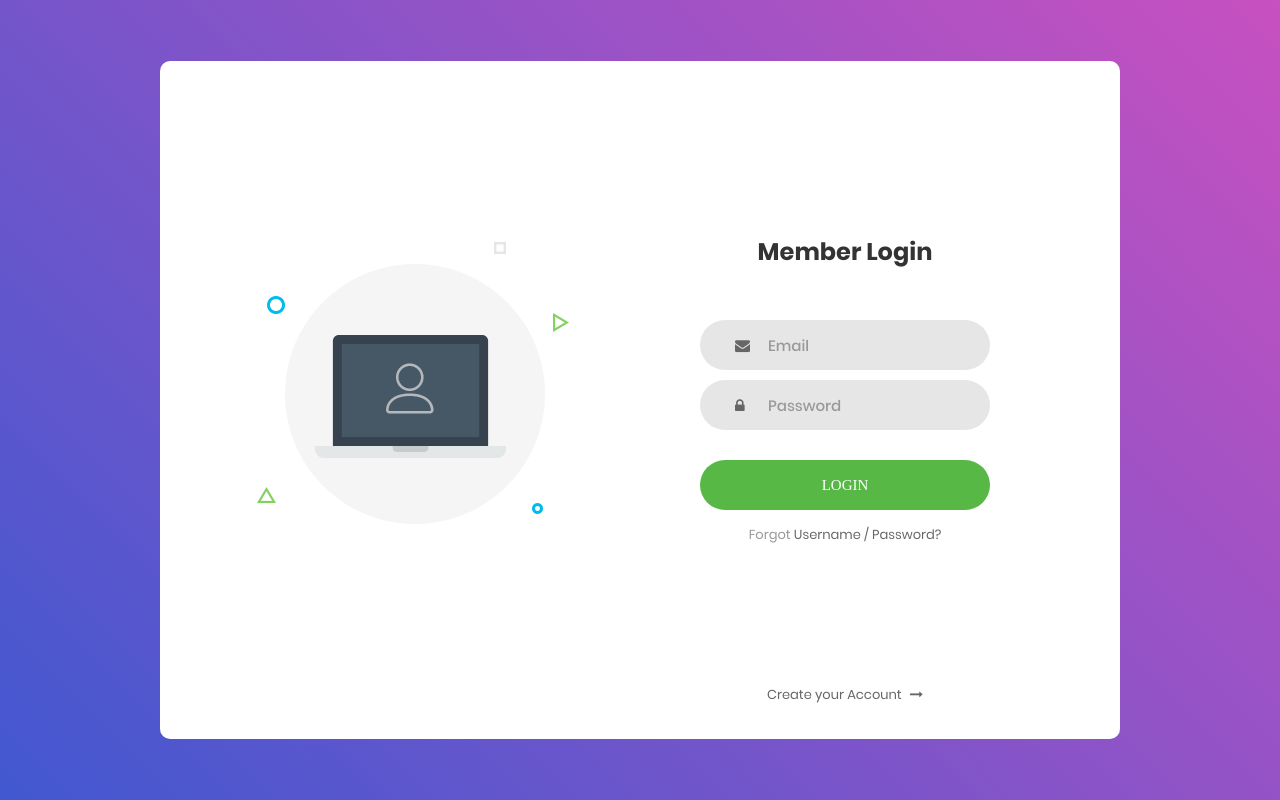
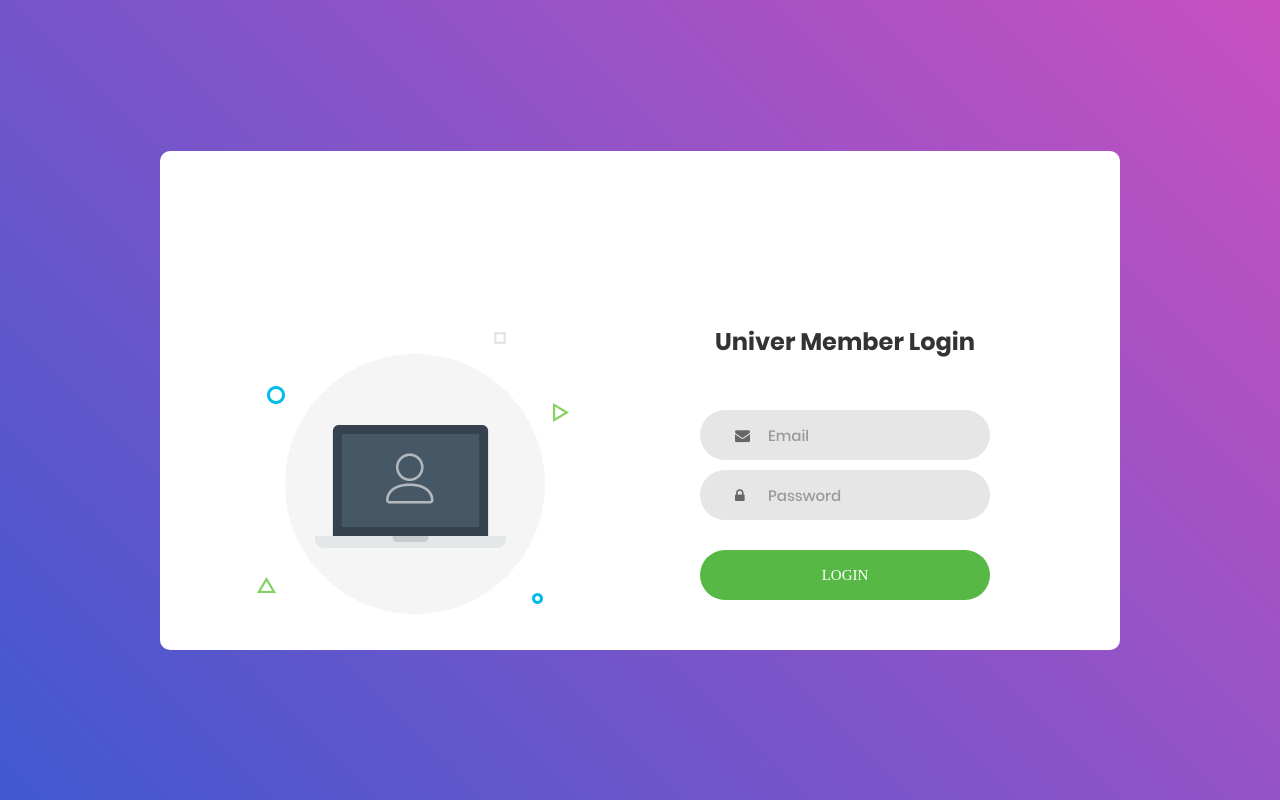
Before and after one commit to LinDevHard/lindevhard.github.io, a plain HTML site: page index.html in a window 1280 px wide. Drawn offline with Linux system fonts and the light colour scheme; a web font is replaced by a local one.

Commit message:
fix title, deleted few div-s

```diff
--- a/index.html
+++ b/index.html
@@ -1,7 +1,7 @@
 <!DOCTYPE html>
 <html lang="en">
 <head>
-	<title>Login V1</title>
+	<title>Univer Login System</title>
 	<meta charset="UTF-8">
 	<meta name="viewport" content="width=device-width, initial-scale=1">
 <!--===============================================================================================-->
@@ -32,7 +32,7 @@
 
 				<form class="login100-form validate-form">
 					<span class="login100-form-title">
-						Member Login
+						Univer Member Login
 					</span>
 
 					<div class="wrap-input100 validate-input" data-validate = "Valid email is required: ex@abc.xyz">
@@ -57,21 +57,8 @@
 						</button>
 					</div>
 
-					<div class="text-center p-t-12">
-						<span class="txt1">
-							Forgot
-						</span>
-						<a class="txt2" href="#">
-							Username / Password?
-						</a>
-					</div>
 
-					<div class="text-center p-t-136">
-						<a class="txt2" href="#">
-							Create your Account
-							<i class="fa fa-long-arrow-right m-l-5" aria-hidden="true"></i>
-						</a>
-					</div>
+
 				</form>
 			</div>
 		</div>
```
